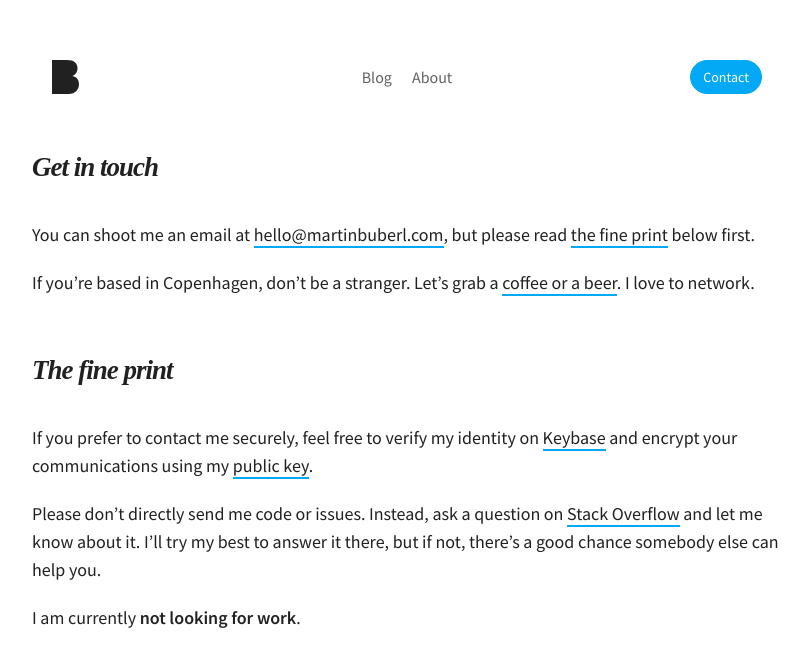
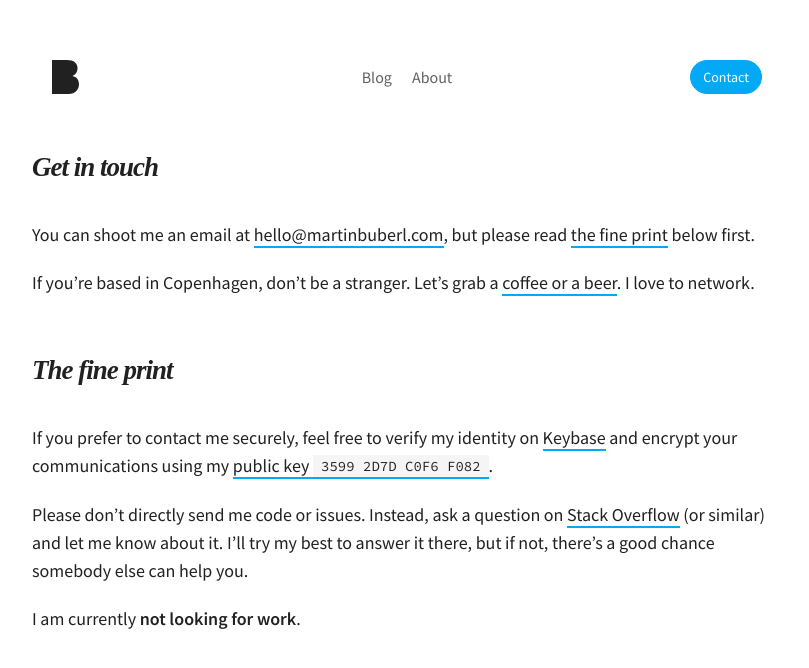
Before and after one commit to martinbuberl/martinbuberl.github.io, a Jekyll site: the page built from contact.md, in a window 1280 px wide. Shown: the top 668 px of the page, without its empty margins (233-1042 px from the left). Built offline with Jekyll 4.4.1, drawn with Linux system fonts in a browser that asks for light colours; nearby versions of some CDN libraries; some web fonts are replaced.

Commit message:
Added fingerprint

```diff
--- a/contact.md
+++ b/contact.md
@@ -14,9 +14,9 @@ If you're based in Copenhagen, don't be a stranger. Let's grab a <a target="_bla
 
 <h2 id="the-fine-print" class="has-permalink">The fine print<a class="permalink" title="Permalink" href="#the-fine-print">#</a></h2>
 
-If you prefer to contact me securely, feel free to verify my identity on <a target="_blank" href="https://keybase.io/martinbuberl">Keybase</a> and encrypt your communications using my <a target="_blank" href="https://keybase.io/martinbuberl/key.asc">public key</a>.
+If you prefer to contact me securely, feel free to verify my identity on <a target="_blank" href="https://keybase.io/martinbuberl">Keybase</a> and encrypt your communications using my <a target="_blank" href="https://keybase.io/martinbuberl/key.asc">public key `3599 2D7D C0F6 F082`</a>.
 
-Please don't directly send me code or issues. Instead, ask a question on <a target="_blank" href="http://stackoverflow.com/questions/ask">Stack Overflow</a> and let me know about it. I'll try my best to answer it there, but if not, there's a good chance somebody else can help you.
+Please don't directly send me code or issues. Instead, ask a question on <a target="_blank" href="http://stackoverflow.com/questions/ask">Stack Overflow</a> (or similar) and let me know about it. I'll try my best to answer it there, but if not, there's a good chance somebody else can help you.
 
 I am currently **not looking for work**.
 
```
